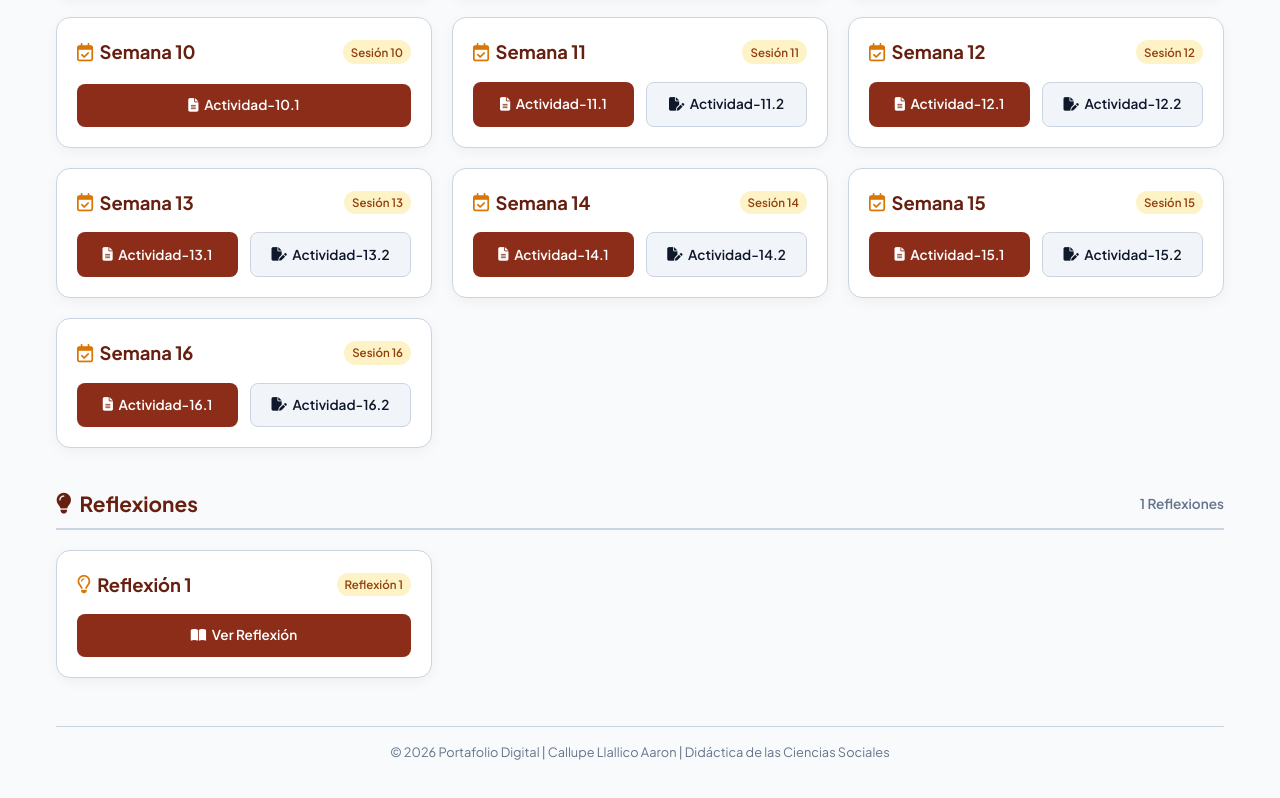
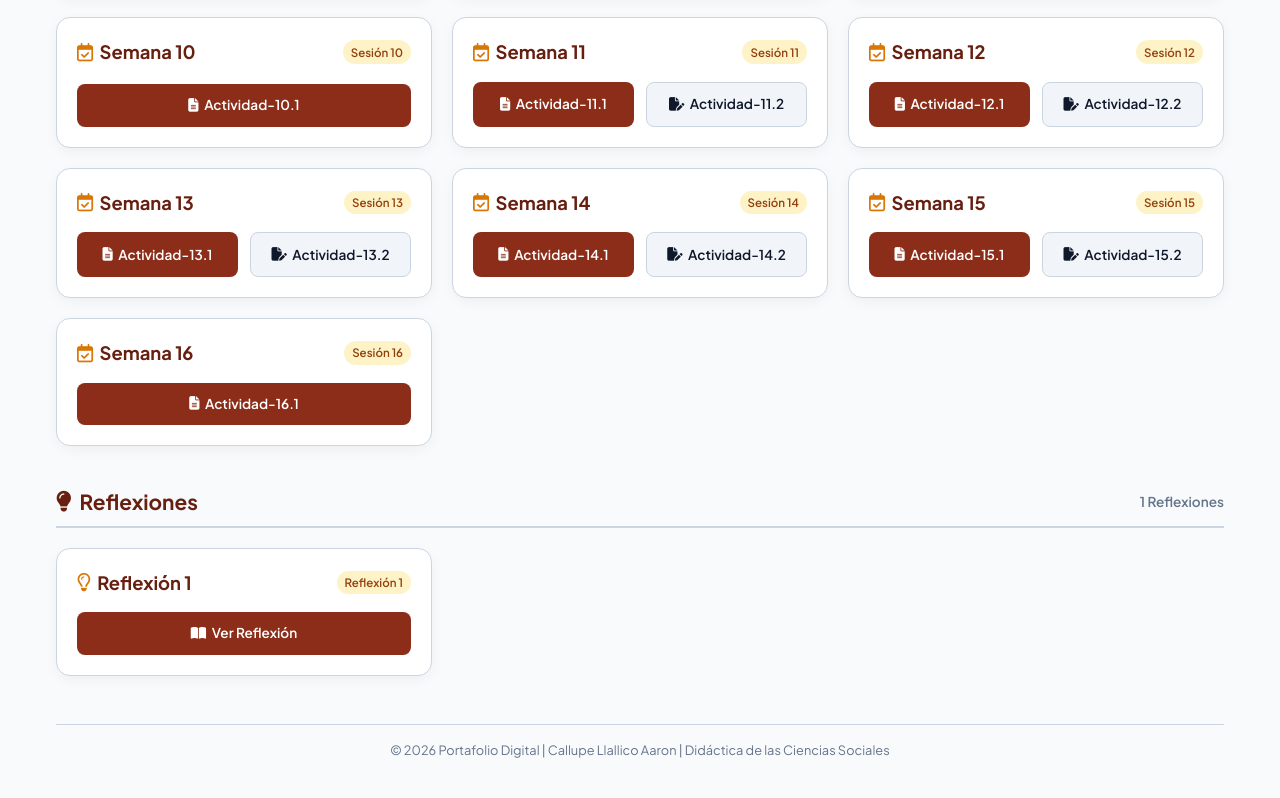
Before and after one commit to callupellallicoaaron/Did-ctica-de-las-Ciencias-Sociales, a plain HTML site: page index.html in a window 1280 px wide. Shown: the part 791-1589 px from the top of the page. Drawn offline with Linux system fonts and the light colour scheme.

Commit message:
Update index.html

```diff
--- a/index.html
+++ b/index.html
@@ -522,7 +522,7 @@
                 semana: 16,
                 actividades: [
                     { id: "16.1", archivo: "Actividad-16-1.html", icono: "fa-file-lines", claseBtn: "btn" },
-                    { id: "16.2", archivo: "Actividad-16-2.html", icono: "fa-file-pen", claseBtn: "btn btn-secondary" }
+                    //{ id: "16.2", archivo: "Actividad-16-2.html", icono: "fa-file-pen", claseBtn: "btn btn-secondary" }
                 ]
             },
             /*{
```
